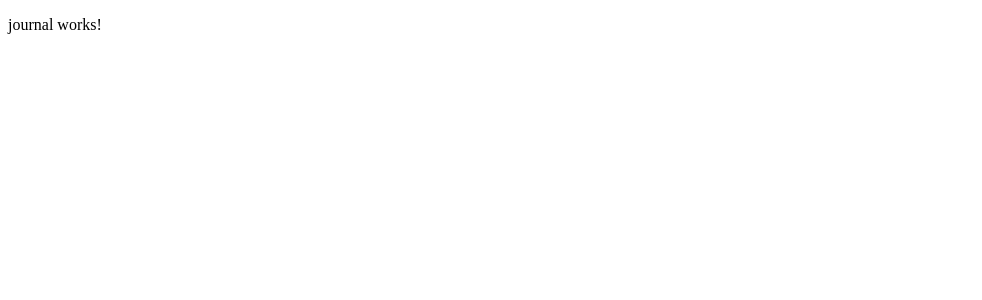
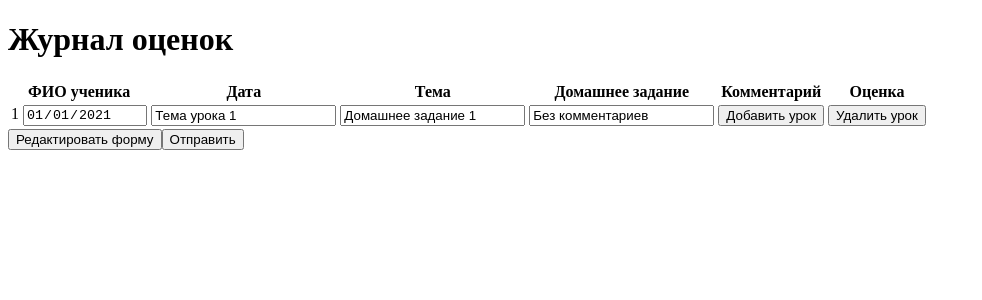
Before and after one commit to garlife/hw-lesson7, an Angular app: page /journal in a window 1280 px wide. Shown: the top 300 px of the page, without its empty margins (0-982 px from the left). Built offline with nearby package versions, Linux system fonts and the light colour scheme.

Commit message:
lessons with borders

```diff
--- a/src/app/journal/journal.component.html
+++ b/src/app/journal/journal.component.html
@@ -1 +1,34 @@
-<p>journal works!</p>
+<div>
+    <h1>Журнал оценок</h1>
+  <form [formGroup]="jourForm">
+    <table>
+      <tr>
+        <th>ФИО ученика</th>
+        <th>Дата</th>
+        <th>Тема</th>
+        <th>Домашнее задание</th>
+        <th>Комментарий</th>
+        <th>Оценка</th>
+      </tr>
+
+        <tr formArrayName="marks"
+          *ngFor="
+            let lesson of jourForm.get('marks')['controls'];
+         let i = index
+          " >
+          <!-- <div [formGroupName]="i"> -->
+            <td [formGroupName]="i">{{i + 1 + " "}}<input type="date" formControlName="date" [readonly]="chReadOnly" /></td>
+            <td [formGroupName]="i"><input type="text" formControlName="theme" [readonly]="chReadOnly" /></td>
+            <td [formGroupName]="i"><input type="text" formControlName="hw" [readonly]="chReadOnly" /></td>
+            <td [formGroupName]="i"><input type="text" formControlName="notice" [readonly]="chReadOnly" /></td>
+            <td><button type="button" (click)="addLesson(i)">Добавить урок</button></td>
+            <td><button type="button" (click)="delLesson()">Удалить урок</button></td>
+          <!-- </div> -->
+        </tr>
+
+
+    </table>
+  </form>
+  <button type="button" (click)="toggle()">Редактировать форму</button>
+  <button type="button" (click)="sendForm()">Отправить</button>
+</div>
--- a/src/app/journal/journal.component.ts
+++ b/src/app/journal/journal.component.ts
@@ -1,4 +1,5 @@
 import { Component, OnInit } from '@angular/core';
+import { FormGroup, FormBuilder, FormArray } from '@angular/forms';
 
 @Component({
   selector: 'app-journal',
@@ -7,7 +8,44 @@ import { Component, OnInit } from '@angular/core';
 })
 export class JournalComponent implements OnInit {
 
-  constructor() { }
+  chReadOnly=true;
+
+  jourForm: FormGroup;
+
+  constructor(private form: FormBuilder) {
+
+    this.jourForm = form.group({
+      marks: form.array([
+        form.group({
+          date: form.control('2021-01-01'),
+          theme: form.control('Тема урока 1'),
+          hw: form.control('Домашнее задание 1'),
+          notice: form.control('Без комментариев'),
+        }),
+      ]),
+    });
+  }
+
+  addLesson(){
+    (this.jourForm.get('lessons') as FormArray).push(this.form.group({
+      date: this.form.control(''),
+      theme: this.form.control(''),
+      hw: this.form.control(''),
+      notice: this.form.control(''),
+    }) )
+  }
+  delLesson(){
+    (this.jourForm.get('lessons') as FormArray).removeAt(length+1);
+  }
+
+  toggle(){
+    this.chReadOnly=!this.chReadOnly;
+  }
+
+  sendForm(){
+    console.log(this.jourForm)
+  }
+
 
   ngOnInit(): void {
   }
--- a/src/app/journal/journal.module.ts
+++ b/src/app/journal/journal.module.ts
@@ -1,13 +1,15 @@
 import { NgModule } from '@angular/core';
 import { CommonModule } from '@angular/common';
 import { JournalComponent } from './journal.component';
+import { ReactiveFormsModule } from '@angular/forms';
 
 
 
 @NgModule({
   declarations: [JournalComponent],
   imports: [
-    CommonModule
+    CommonModule,
+    ReactiveFormsModule
   ],
   exports: [JournalComponent]
 })
--- a/src/app/lesson/lesson.component.html
+++ b/src/app/lesson/lesson.component.html
@@ -1,8 +1,9 @@
 <div>
     <h1>Таблица уроков</h1>
   <form [formGroup]="lesForm">
-    <table>
+    <table cellspacing="2" border="1" cellpadding="5" width="600">
       <tr>
+        <th>Номер</th>
         <th>Дата</th>
         <th>Тема</th>
         <th>Домашнее задание</th>
@@ -15,18 +16,22 @@
          let i = index
           " >
           <!-- <div [formGroupName]="i"> -->
-            <td [formGroupName]="i">{{i + 1 + " "}}<input type="date" formControlName="date" [readonly]="chReadOnly" /></td>
+              <td>{{i + 1 + " "}}</td>
+            <td [formGroupName]="i"><input type="date" formControlName="date" [readonly]="chReadOnly" /></td>
             <td [formGroupName]="i"><input type="text" formControlName="theme" [readonly]="chReadOnly" /></td>
             <td [formGroupName]="i"><input type="text" formControlName="hw" [readonly]="chReadOnly" /></td>
             <td [formGroupName]="i"><input type="text" formControlName="notice" [readonly]="chReadOnly" /></td>
-            <td><button type="button" (click)="addLesson(i)">Добавить урок</button></td>
-            <td><button type="button" (click)="delLesson()">Удалить урок</button></td>
+
+
           <!-- </div> -->
         </tr>
 
+    </table>
 
-    </table>
   </form>
+  <button type="button" (click)="addLesson(lesForm.get('lessons')['controls'].length)">Добавить урок</button>
+  <button type="button" (click)="delLesson()">Удалить урок</button>
   <button type="button" (click)="toggle()">Редактировать форму</button>
+  <br>
   <button type="button" (click)="sendForm()">Отправить</button>
 </div>
```
